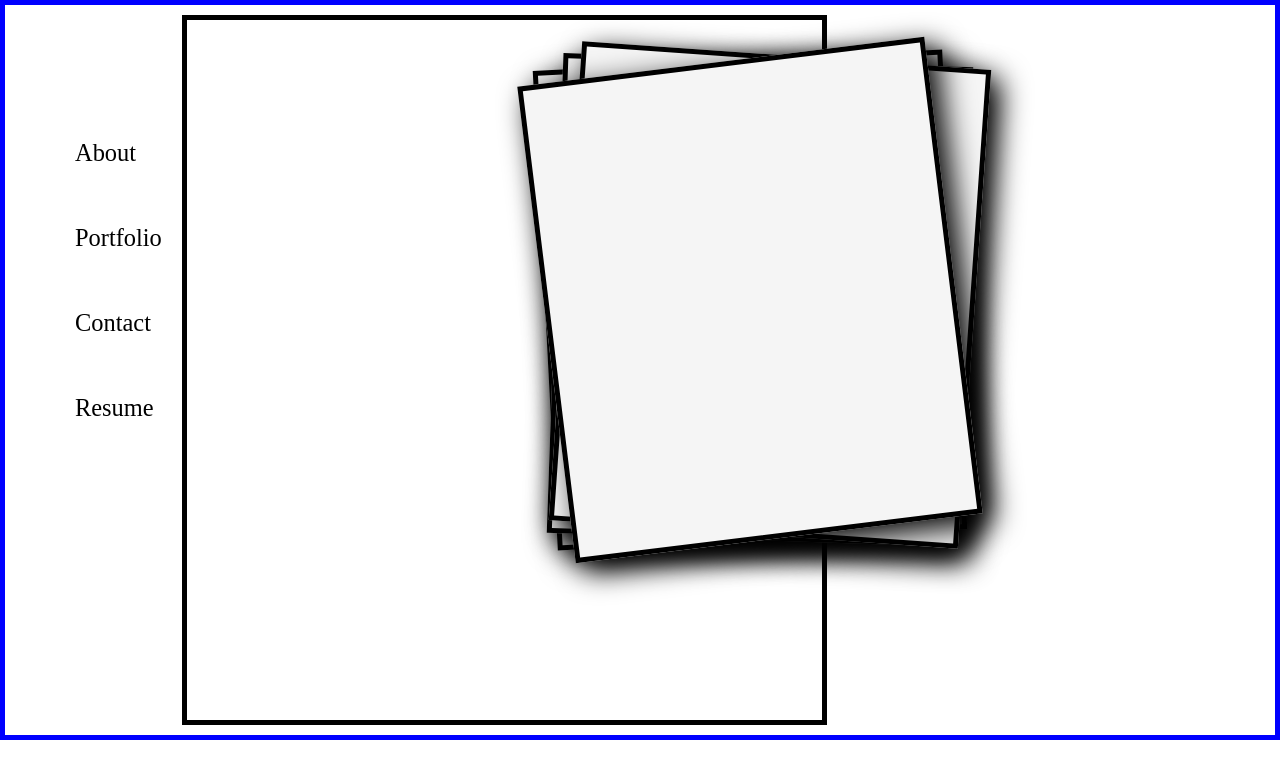
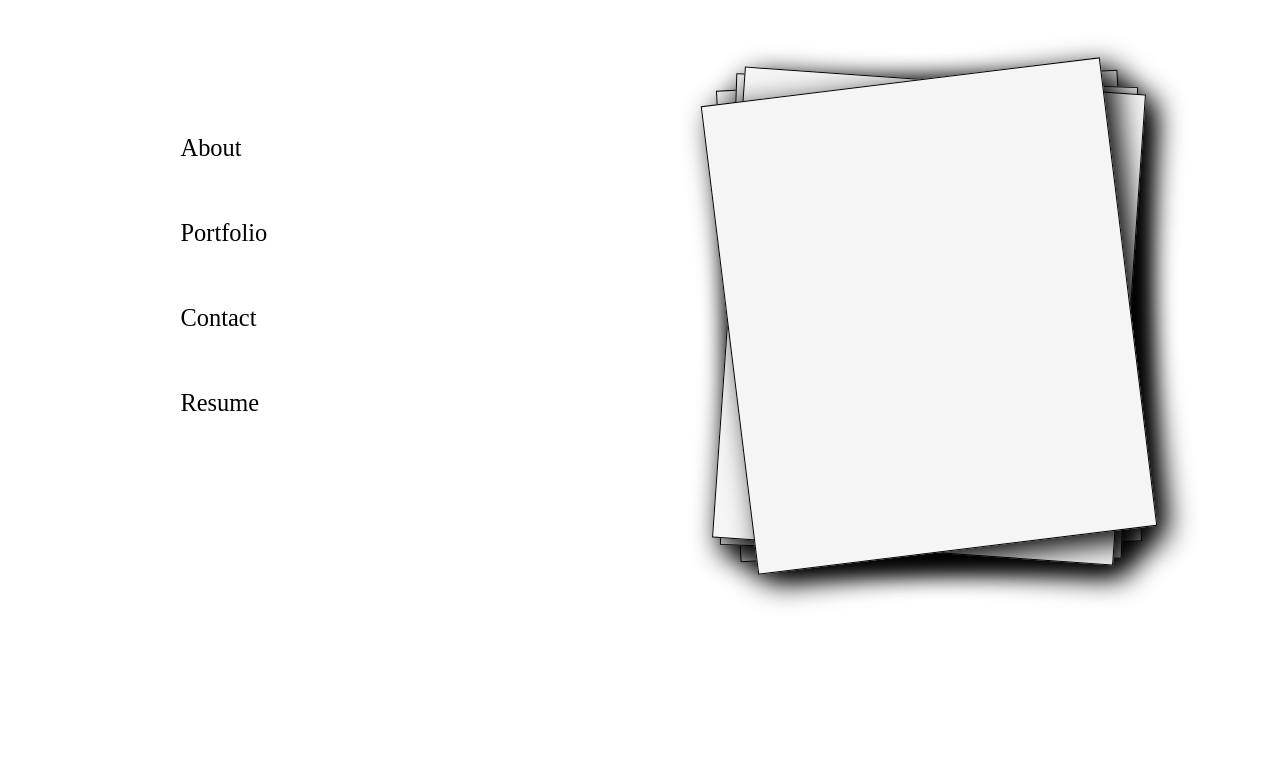
Before and after one commit to M1TCH3llM/PortfolioWeb1, a plain HTML site: page index.html in a window 1280 px wide. Drawn offline with Linux system fonts and the light colour scheme.

Commit message:
fixed figure placement

```diff
--- a/assets/style.css
+++ b/assets/style.css
@@ -5,8 +5,9 @@
 }
 
 header {
-    border: 5px solid blue;
+    /* border: 5px solid blue; */
   display: flex;
+  justify-content: space-around;
   position: relative;
 }
 
@@ -31,8 +32,8 @@ a {
 }
 
 div {
-border: 5px solid black;
-  /* position: relative; */
+/* border: 5px solid black; */
+  position: relative;
   margin: 1rem 2rem;
   width: 50%;
   height: 70rem;
@@ -40,33 +41,35 @@ border: 5px solid black;
 }
 
 figure {
-  border: 5px solid black;
+  border: 1px solid black;
   background-color: whitesmoke;
   box-shadow: 10px 10px 30px black;
   height: 47rem;
   width: 40rem;
-  margin: 4rem 0rem;
+  margin: 3rem 0rem;
   position: absolute;
+  top: 4rem;
+  right: 2rem;
 }
 
 #figure1 {
-  left: 55rem;
+  /* left: 55rem; */
   transform: rotate(2deg);
 }
 
 #figure2 {
-  left: 56rem;
-  top: 1rem;
+  /* left: 56rem;
+  top: 1rem; */
   transform: rotate(4deg);
 }
 
 #figure3 {
-  left: 54rem;
+  /* left: 54rem; */
   transform: rotate(-7deg);
 }
 
 #figure4 {
-  left: 54rem;
+  /* left: 54rem; */
   transform: rotate(-3deg);
 }
 
```
